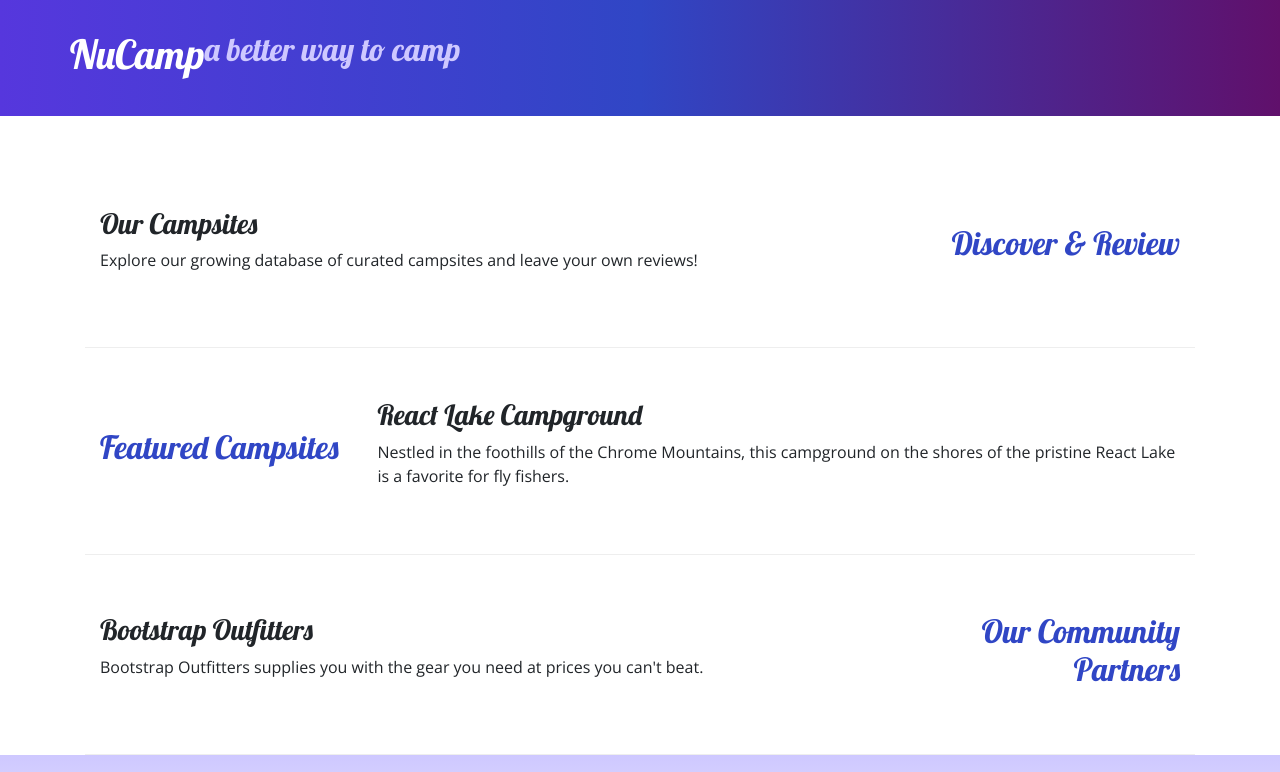
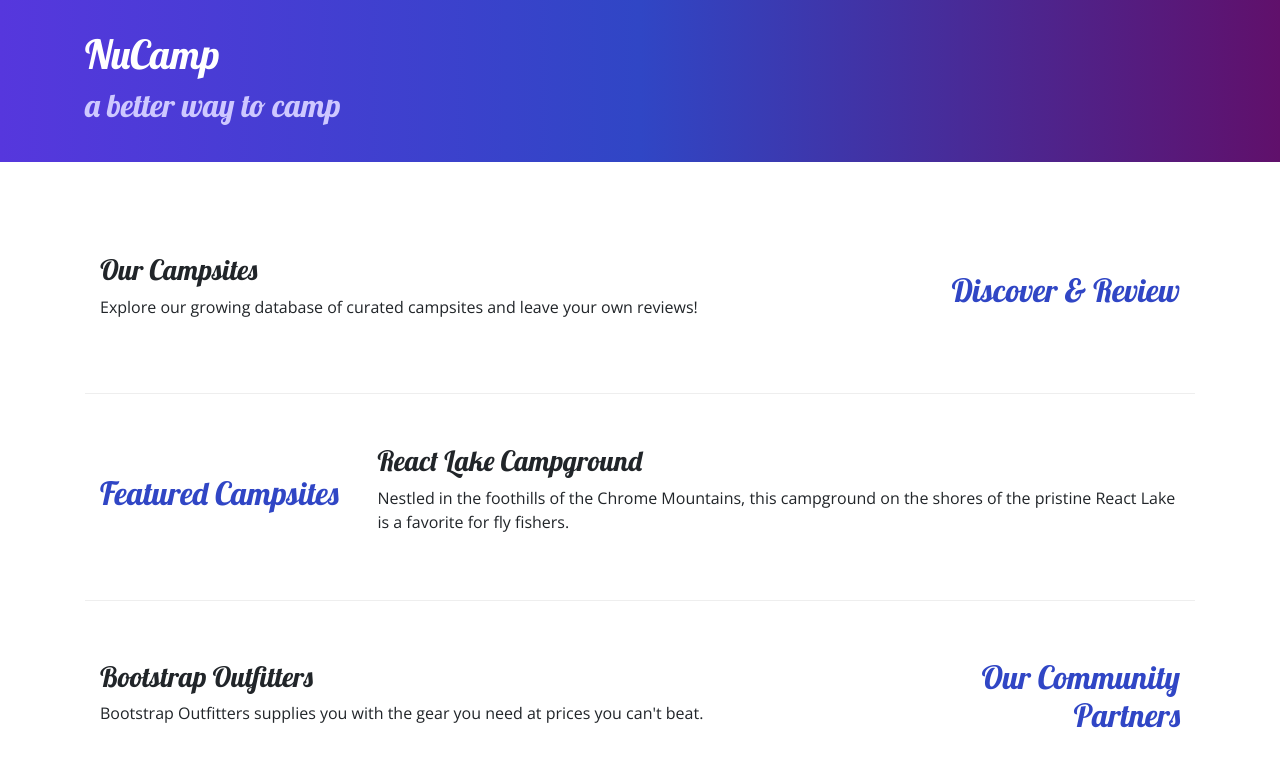
Before and after one commit to ayee821/nucampsite, a website: page index.html in a window 1280 px wide. Shown: the top 772 px of the page. Drawn offline with nearby package versions, Linux system fonts and the light colour scheme.

Commit message:
Assignment Workshop 1

```diff
--- a/index.html
+++ b/index.html
@@ -23,8 +23,10 @@
     <header class="jumbotron jumbotron-fluid">
         <div class="container">
             <div class="row">
-                <h1>NuCamp</h1>
-                <h2>a better way to camp</h2>
+                <div class="col">
+                    <h1>NuCamp</h1>
+                    <h2>a better way to camp</h2>
+                </div>
             </div>
         </div>
     </header>
```
Also changed, not shown: aboutus-screenshots/AboutUs.XS.png (deleted), aboutus-screenshots/aboutus-xs.png (renamed from aboutus-screenshots/AboutUs-XS-2.png), 1 other file.
